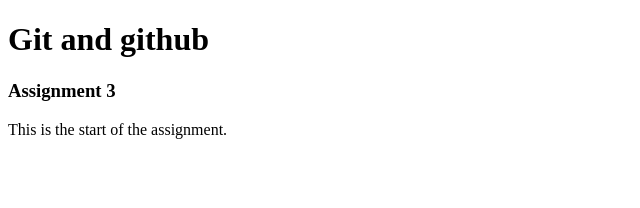
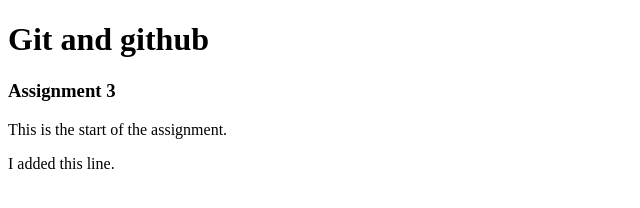
Before and after one commit to KeerthiKelam-minfy/minfy_git_task2_medium, a plain HTML site: page index.html in a window 1280 px wide. Shown: the whole page, without its empty margins (0-640 px from the left). Drawn offline with Linux system fonts and the light colour scheme.

Commit message:
added content in the page

```diff
--- a/index.html
+++ b/index.html
@@ -9,5 +9,7 @@
     <h1>Git and github</h1>
     <h3>Assignment 3</h3>
     <p>This is the start of the assignment.</p>
+
+    <p>I added this line.</p>
 </body>
 </html>
```
